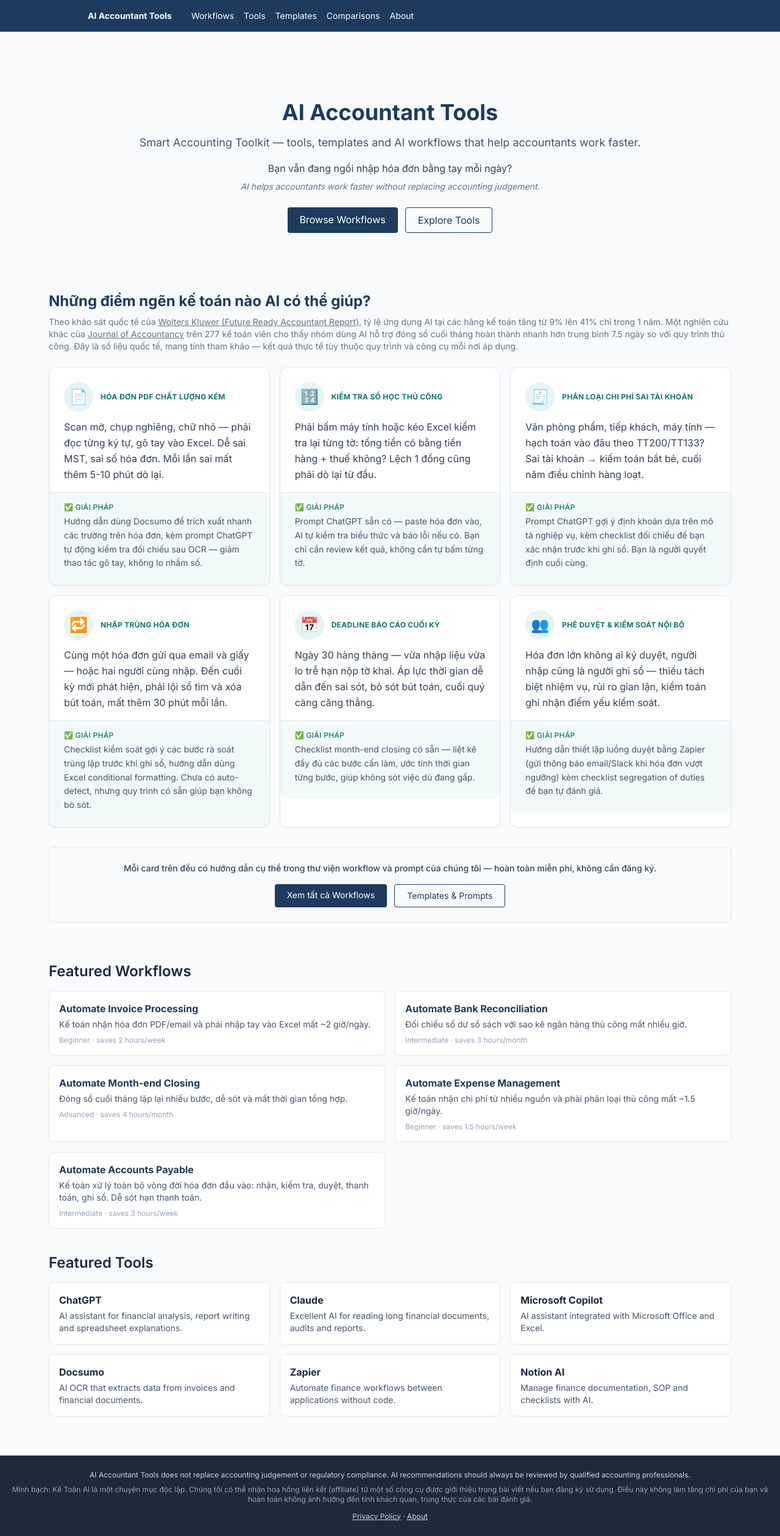
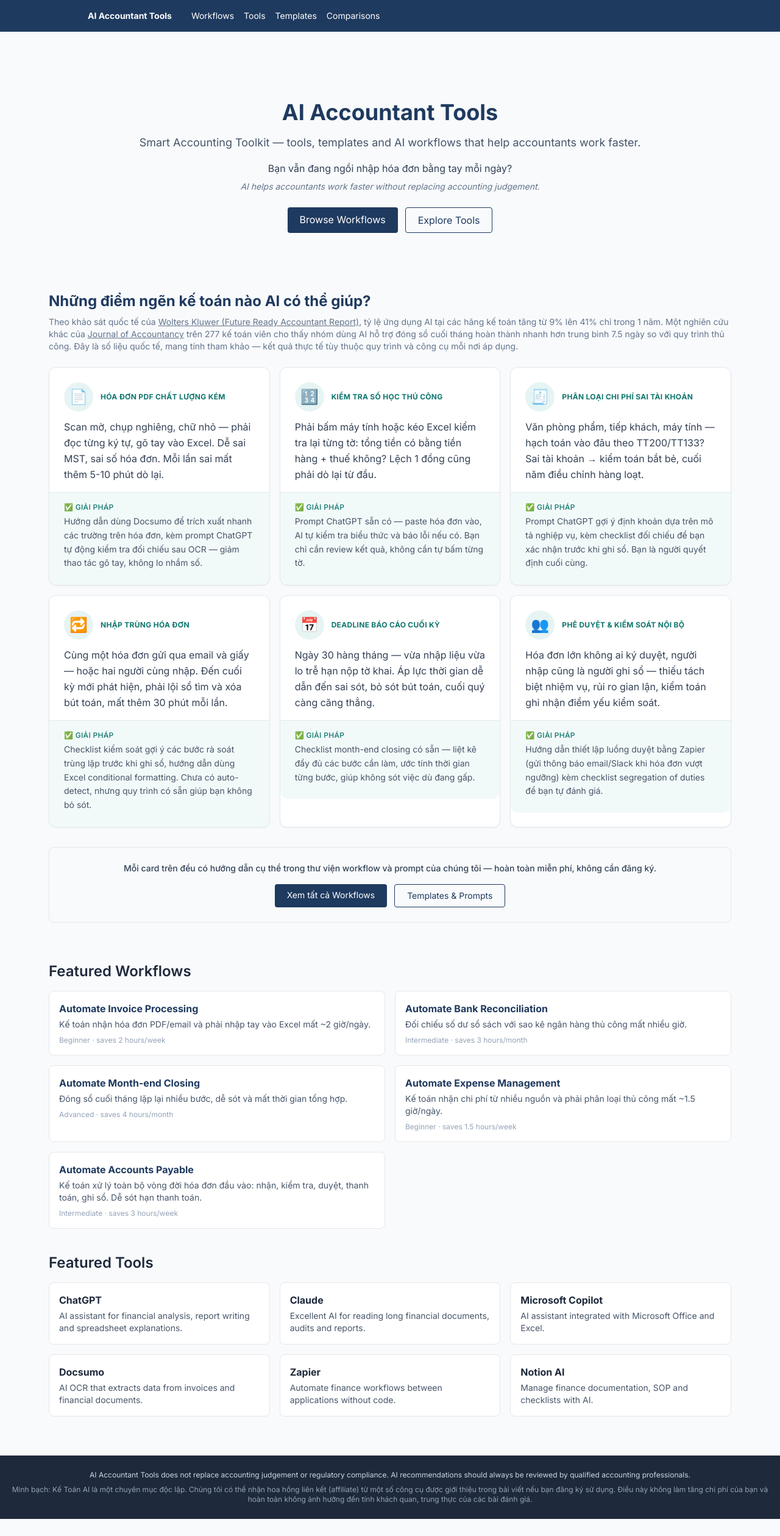
Before and after one commit to Meomeo-NT/ai-accountant-tools, a Next.js app: page / in a window 1280 px wide. Shown: the whole page at 61% size. After the commit the page ends 2491 px from the top, so only its background shows below. Built offline with nearby package versions, Linux system fonts and the light colour scheme.

Commit message:
fix: pin next@15.1.11, add turbopack.root, apply design system

```diff
--- a/package.json
+++ b/package.json
@@ -5,7 +5,8 @@
   "scripts": {
     "dev": "next dev",
     "build": "next build",
-    "start": "next start"
+    "start": "next start",
+    "test:e2e": "playwright test"
   },
   "dependencies": {
     "gray-matter": "4.0.3",
@@ -16,6 +17,7 @@
     "remark-html": "16.0.1"
   },
   "devDependencies": {
+    "@playwright/test": "^1.61.1",
     "@testing-library/jest-dom": "^6.9.1",
     "@testing-library/react": "^16.3.2",
     "@testing-library/user-event": "^14.6.1",
--- a/src/app/layout.tsx
+++ b/src/app/layout.tsx
@@ -15,19 +15,6 @@ export const metadata: Metadata = {
     "AI workflow for finance",
     "Excel automation for accounting",
   ],
-  icons: {
-    icon: [
-      { url: "/favicon.svg", type: "image/svg+xml" },
-    ],
-  },
-  openGraph: {
-    title: "AI Accountant Tools — Smart Accounting Toolkit",
-    description:
-      "AI helps accountants work faster without replacing accounting judgement. Tools, templates and workflows for accounting automation.",
-    type: "website",
-    siteName: "AI Accountant Tools",
-    locale: "vi_VN",
-  },
 };
 
 export default function RootLayout({
@@ -47,7 +34,6 @@ export default function RootLayout({
             <Link href="/tools">Tools</Link>
             <Link href="/templates">Templates</Link>
             <Link href="/comparisons">Comparisons</Link>
-            <Link href="/about">About</Link>
           </nav>
         </header>
         <main className="flex-1 max-w-6xl mx-auto px-4 py-16 w-full">
@@ -66,15 +52,6 @@ export default function RootLayout({
             của bạn và hoàn toàn không ảnh hưởng đến tính khách quan, trung thực
             của các bài đánh giá.
           </p>
-          <p className="mt-3">
-            <Link href="/privacy" className="hover:text-white underline">
-              Privacy Policy
-            </Link>
-            {" · "}
-            <Link href="/about" className="hover:text-white underline">
-              About
-            </Link>
-          </p>
         </footer>
       </body>
     </html>
--- a/tailwind.config.ts
+++ b/tailwind.config.ts
@@ -12,11 +12,11 @@ const config: Config = {
           light: "#2c5282",
         },
         accent: {
-          DEFAULT: "#0d9488",   // teal — dùng cho bg/border/icon
-          light: "#14b8a6",     // teal sáng — hover state
+          DEFAULT: "#0d9488",
+          light: "#14b8a6",
         },
         "accent-text": {
-          DEFAULT: "#0f766e",   // teal-700 đậm — dùng cho mọi text (WCAG AA ~5.2:1)
+          DEFAULT: "#0f766e",
         },
         neutral: {
           50: "#f8fafc",
```
Also changed, not shown: 1 other file (tests, documents, lock files or other folders).
